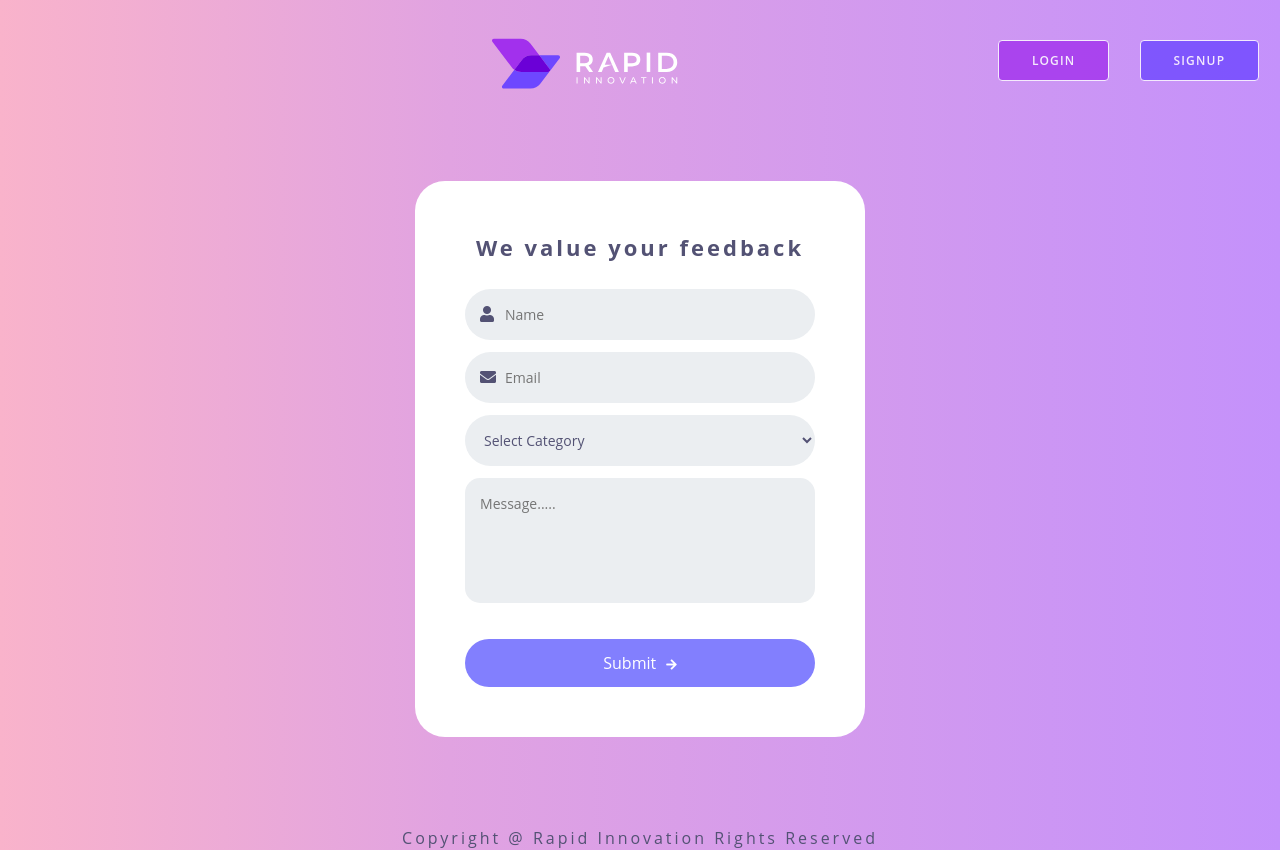
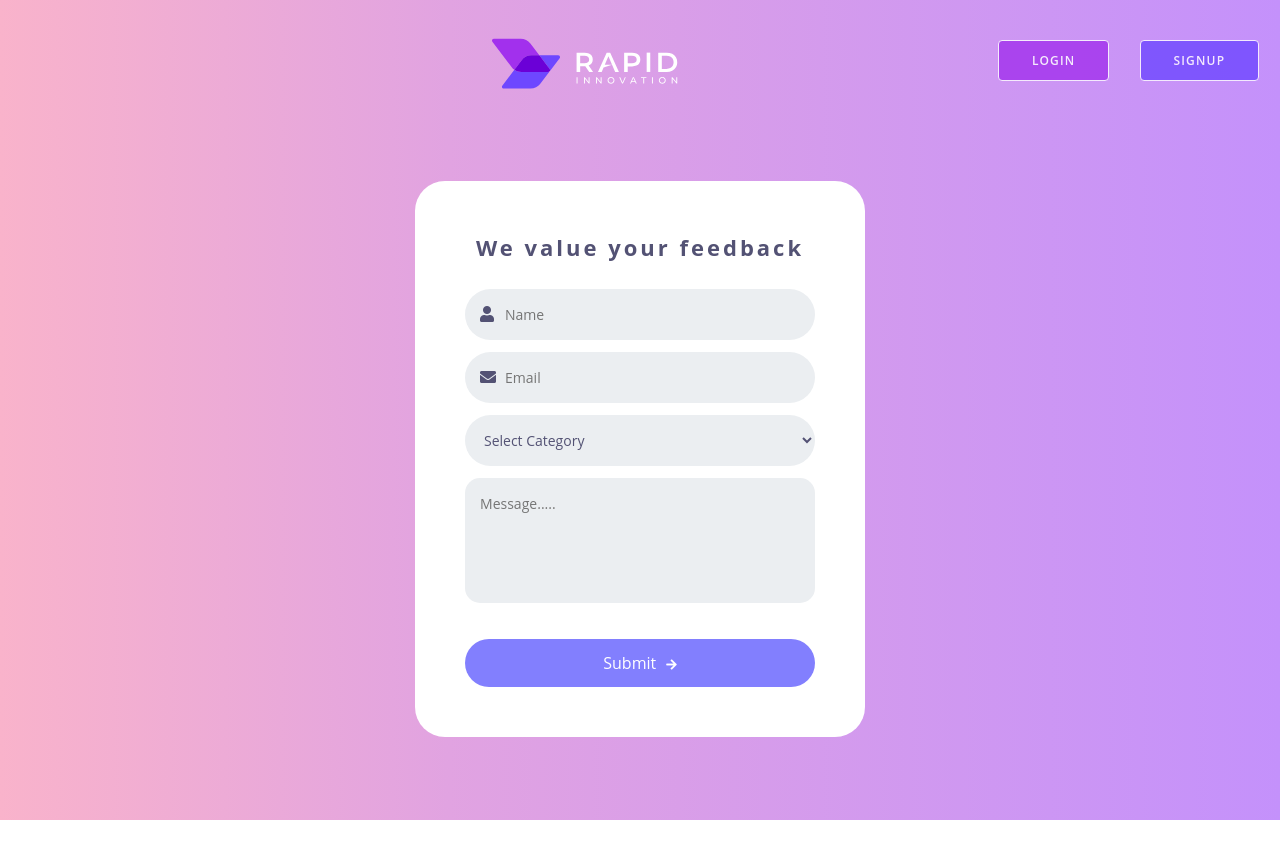
Before and after one commit to shreyasbaf/feedback-portal, a React (Create React App) app: page / in a window 1280 px wide. After the commit the page ends 820 px from the top, so only its background shows below. Built offline with nearby package versions, Linux system fonts and the light colour scheme.

Commit message:
Feedback-portal

```diff
--- a/src/App.tsx
+++ b/src/App.tsx
@@ -2,12 +2,16 @@ import {ThemeProvider} from 'styled-components'
 import {theme, GlobalStyles} from '../src/shared/styles/theme'
 import Routes from './shared/components/routes/Routes'
 import {Toaster} from 'react-hot-toast'
+import Homepage from './modules/homepage'
+import Navbar from './shared/components/navbar'
 
 function App() {
   return (
     <ThemeProvider theme={theme}>
       <GlobalStyles />
-      <Routes />
+      <Navbar />
+      {/* <Routes /> */}
+      <Homepage />
       <Toaster
         toastOptions={{
           success: {
--- a/src/shared/components/routes/Routes.tsx
+++ b/src/shared/components/routes/Routes.tsx
@@ -18,7 +18,7 @@ const Routes: React.FC<any> = () => {
           {/* <Route path="/dashboard" element={<Landingpage />} /> */}
           <Route path="/" element={<Homepage />} />
           <Route path="/feedback-portal" element={<Homepage />} />
-          <Route path="*" element={<NotFound />} />
+          {/* <Route path="*" element={<NotFound />} /> */}
         </Switch>
       </StyledRoutesContainer>
 
```
